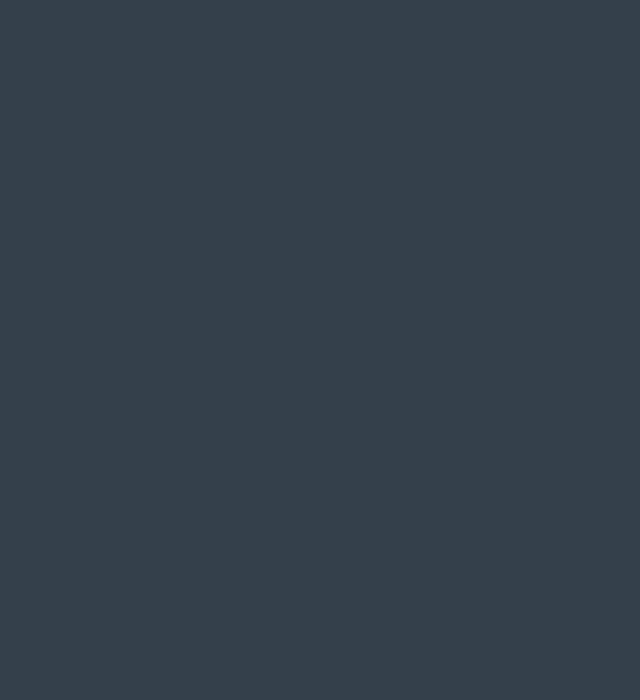
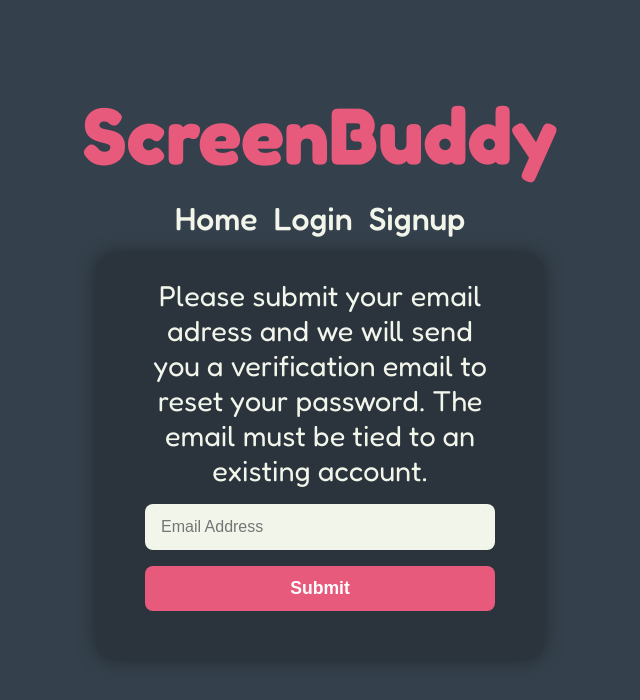
Before and after one commit to tcode-g/ScreenBuddy, a React (Vite) app in the folder frontend/: page /reset in a window 1280 px wide. Before the commit this address had no page. Shown: the top 700 px of the page, without its empty margins (320-960 px from the left). Built offline with nearby package versions, Linux system fonts and the light colour scheme.

Commit message:
frontend part

```diff
--- a/frontend/src/App.tsx
+++ b/frontend/src/App.tsx
@@ -10,6 +10,8 @@ import DashBoardPage from './pages/DashBoardPage.tsx'; // TEMPORARY PAGE
 import DeniedPage from './pages/DeniedPage.tsx';
 import PrivateRoute from './components/PrivateRoute.tsx';
 import EmailVerification from './pages/EmailVerification.tsx';
+import ResetPage from './pages/ResetPage.tsx';
+
 
 function App()
 {
@@ -23,6 +25,7 @@ function App()
         <Route path="/signup" element={<SignupPage />} />
         <Route path="/denied" element={<DeniedPage />} />
         <Route path="/verify" element={<EmailVerification />} />
+        <Route path="/reset" element={<ResetPage />} />
         <Route path="/dashboard" element={<PrivateRoute><DashBoardPage /> </PrivateRoute>} /> {/* TEMPORARY PAGE */}
       </Routes>
     </Router>
--- a/frontend/src/components/HomePages/Login.tsx
+++ b/frontend/src/components/HomePages/Login.tsx
@@ -1,6 +1,7 @@
 import  React, {useState} from 'react';
 import axios from 'axios';
 import { useNavigate } from 'react-router-dom';
+import {NavLink} from 'react-router-dom';
 
 function Login()
 {
@@ -50,6 +51,8 @@ function Login()
       setPassword(event.target.value);
     }
 
+
+
   return (
     <div className="info-container">
       <form className="info-box" onSubmit={doLogin}>
@@ -57,7 +60,13 @@ function Login()
         <input type="text" id="loginName" placeholder="Username" className="info-input" onChange={handleSetLoginName} />
         <input type="password" id="loginPassword" placeholder="Password" className="info-input" onChange={handleSetLoginPassword} />
         <input type="submit" value="Log In" className="info-button" />
-        <a className="info-link" id="loginForgetPassword">Forget password? (DOES NOTHING)</a>
+
+
+        <nav className="resetNav">
+        <NavLink to="/reset" className={({ isActive }) => (isActive ? "small-nav-link-active" : "small-nav-link")}>Forget password?</NavLink>
+
+      </nav>
+
         <span id="loginResult" className="info-result">{loginResult}</span>
       </form>
     </div>
--- /dev/null
+++ b/frontend/src/components/HomePages/ResetPassword.tsx
@@ -0,0 +1,67 @@
+import  React, {useState} from 'react';
+import axios from 'axios';
+import { useNavigate } from 'react-router-dom';
+
+function ResetPassword()
+{
+
+
+  const [SendResult, setSendResult] = useState('');
+  const [EmailAddress, setEmailAddress] = React.useState('');
+  const navigate = useNavigate();
+
+  async function doSendResetEmail(event:any) : Promise<void>
+  {
+    event.preventDefault();
+    console.log('please work');
+
+
+    var obj = {email: EmailAddress};
+
+    try
+    {
+      const response = await axios.post('http://172.233.171.46:5000/api/forgot-password', obj);
+      // const response = await axios.post('http://localhost:5000/api/forgot-password', obj);
+      //localStorage.getItem('token_data');
+      console.log('whyyy');
+
+
+      if(response.status === 200){
+        //setSendResult('');
+        setSendResult('Email sent');
+
+        console.log(response);
+        navigate('/login');
+      } else {
+        setSendResult('Something went wrong');
+      }
+    } catch(error : any){
+      console.log(error);
+      setSendResult('Something went wrong');
+    }
+
+  }
+
+    function handleSetEmailAddress(event: any) : void
+    {
+      setEmailAddress(event.target.value);
+    }
+
+
+
+  return (
+    <div className="info-container">
+      <form className="info-box" onSubmit={doSendResetEmail}>
+        <span className="verify-title">
+          Please submit your email adress and we will send you a verification email to reset your password. The email must be tied to an existing account.
+        </span>
+        <input type="text" id="EmailAddress" placeholder="Email Address" className="info-input" onChange={handleSetEmailAddress} />
+        <input type="submit" value="Submit" className="info-button" />
+        <span id="SendResult" className="info-result">{SendResult}</span>
+      </form>
+    </div>
+  );
+};
+
+
+export default ResetPassword;
--- a/frontend/src/index.css
+++ b/frontend/src/index.css
@@ -52,6 +52,28 @@ a {
 }
 
 .nav-link-active:hover {
+  color: #fd7e97;
+}
+
+.small-nav-link {
+  font-size: 1em;
+  font-weight: 500;
+  color: #F2F5EA;
+  text-decoration: inherit;
+}
+
+.small-nav-link:hover {
+  color: #fd7e97;
+}
+
+.small-nav-link-active {
+  font-size: 1em;
+  font-weight: 500;
+  color: #E75A7C;
+  text-decoration: inherit;
+}
+
+.small-nav-link-active:hover {
   color: #fd7e97;
 }
 
--- /dev/null
+++ b/frontend/src/pages/ResetPage.tsx
@@ -0,0 +1,18 @@
+import PageTitle from '../components/HomePages/PageTitle.tsx';
+import HomeNav from '../components/HomePages/HomeNav.tsx';
+import ResetPassword from '../components/HomePages/ResetPassword.tsx';
+
+
+const ResetPage = () =>
+{
+
+    return(
+      <div>
+        <PageTitle />
+        <HomeNav />
+        <ResetPassword />
+      </div>
+    );
+};
+
+export default ResetPage;
```
